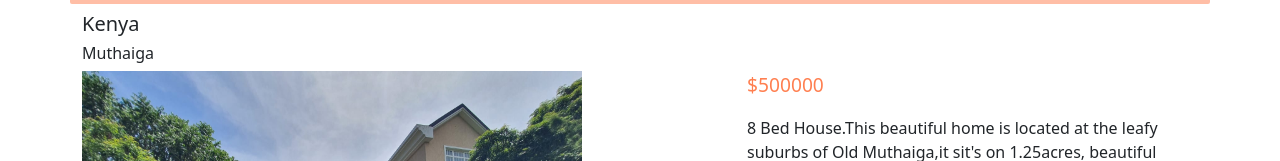
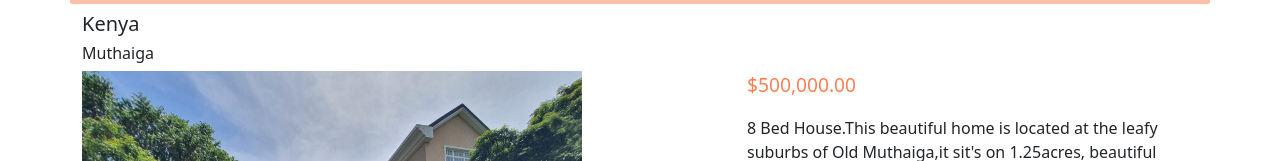
Before and after one commit to neemoh01/Andela-Meta-react-course-2023, a React (Create React App) app in the folder globalmantics/: page / in a window 1280 px wide. Shown: the part 244-405 px from the top of the page. Built offline with nearby package versions, Linux system fonts and the light colour scheme.

Commit message:
added currencyFormater to convert price to USD int

```diff
--- a/globalmantics/src/components/House.js
+++ b/globalmantics/src/components/House.js
@@ -3,6 +3,7 @@ import './house.css'
 import emailIcon from './Email.png'
 import FormInquiry from './FormInquiry';
 import PropTypes from 'prop-types'
+import CurrencyFormatter from './helpers/CurrencyFormatter'
 
 
 const House = ({ house }) => {
@@ -30,7 +31,9 @@ const House = ({ house }) => {
                     <img src={`/images/${house.photo}.jpeg`} alt='House' />
                 </div>
                 <div className='col-md-5'>
-                    <p className='price'>${house.price}</p>
+                    <p className='price'>
+                        {CurrencyFormatter.format(house.price)}
+                    </p>
                     <p>{house.description}</p>
                     <img src={emailIcon} height='50' alt='inquiry' onClick={inquiryClick} />
                     {inquiryShown && <FormInquiry house={house} />}
--- a/globalmantics/src/components/HouseList.js
+++ b/globalmantics/src/components/HouseList.js
@@ -1,4 +1,5 @@
 import UseHouses from "../hooks/UseHouses"
+import CurrencyFormatter from "./helpers/CurrencyFormatter"
 
 const HouseList = () => {
 
@@ -40,7 +41,7 @@ const HouseList = () => {
                             <tr key={house.id}>
                                 <td>{house.address}</td>
                                 <td>{house.country}</td>
-                                <td>{house.price}</td>
+                                <td>{CurrencyFormatter.format(house.price)}</td>
                             </tr>
                         )
                     })}
--- /dev/null
+++ b/globalmantics/src/components/helpers/CurrencyFormatter.js
@@ -0,0 +1,10 @@
+
+const CurrencyFormatter = new Intl.NumberFormat('en-US', {
+
+    style: 'currency',
+    currency: 'USD',
+    minimumFractionDigits: 2
+
+})
+
+export default CurrencyFormatter
```
